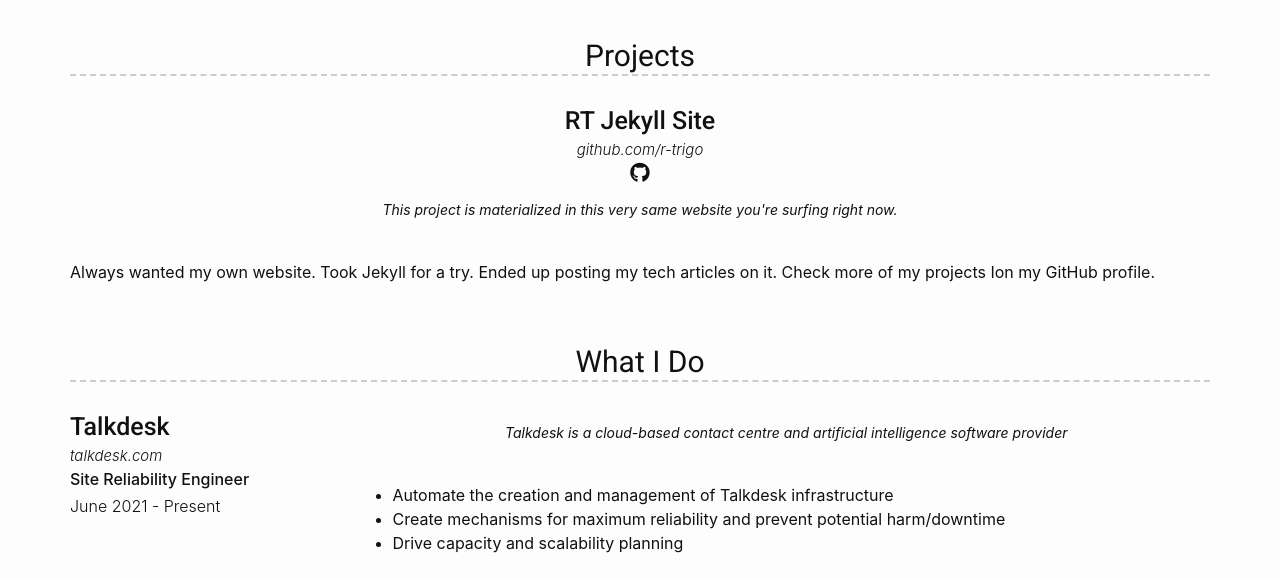
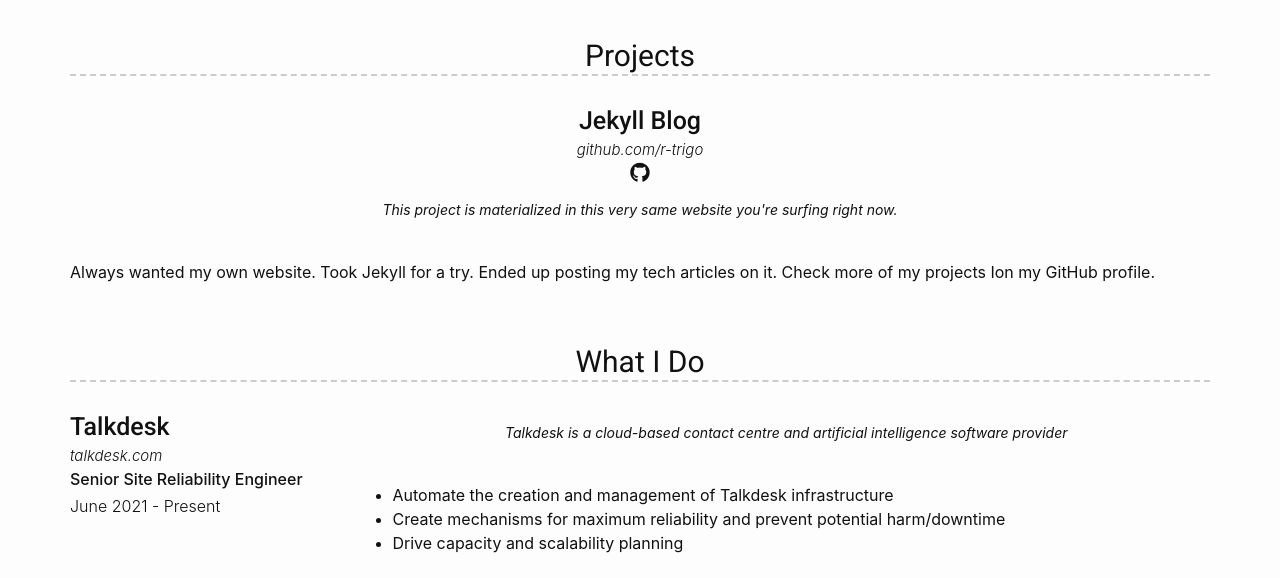
Before and after one commit to r-trigo/jekyll-blog, a Jekyll site: the page built from about.md, in a window 1280 px wide. Shown: the part 535-1113 px from the top of the page. Built offline with Jekyll 4.4.1, drawn with Linux system fonts in a browser that asks for light colours; nearby versions of some CDN libraries.

```diff
--- a/_data/experience.yml
+++ b/_data/experience.yml
@@ -1,7 +1,7 @@
 - layout: left
   company: Talkdesk
   link: talkdesk.com
-  job_title: Site Reliability Engineer
+  job_title: Senior Site Reliability Engineer
   dates: June 2021 - Present
   quote: >
     Talkdesk is a cloud-based contact centre and artificial intelligence software provider
--- a/_data/projects.yml
+++ b/_data/projects.yml
@@ -1,7 +1,7 @@
 - layout: top-middle
-  name: RT Jekyll Site
+  name: Jekyll Blog
   link: github.com/r-trigo
-  github: r-trigo/rt-jekyll-site
+  github: r-trigo/jekyll-blog
   quote: >
     This project is materialized in this very same website you're surfing right now.
   description: |
```
